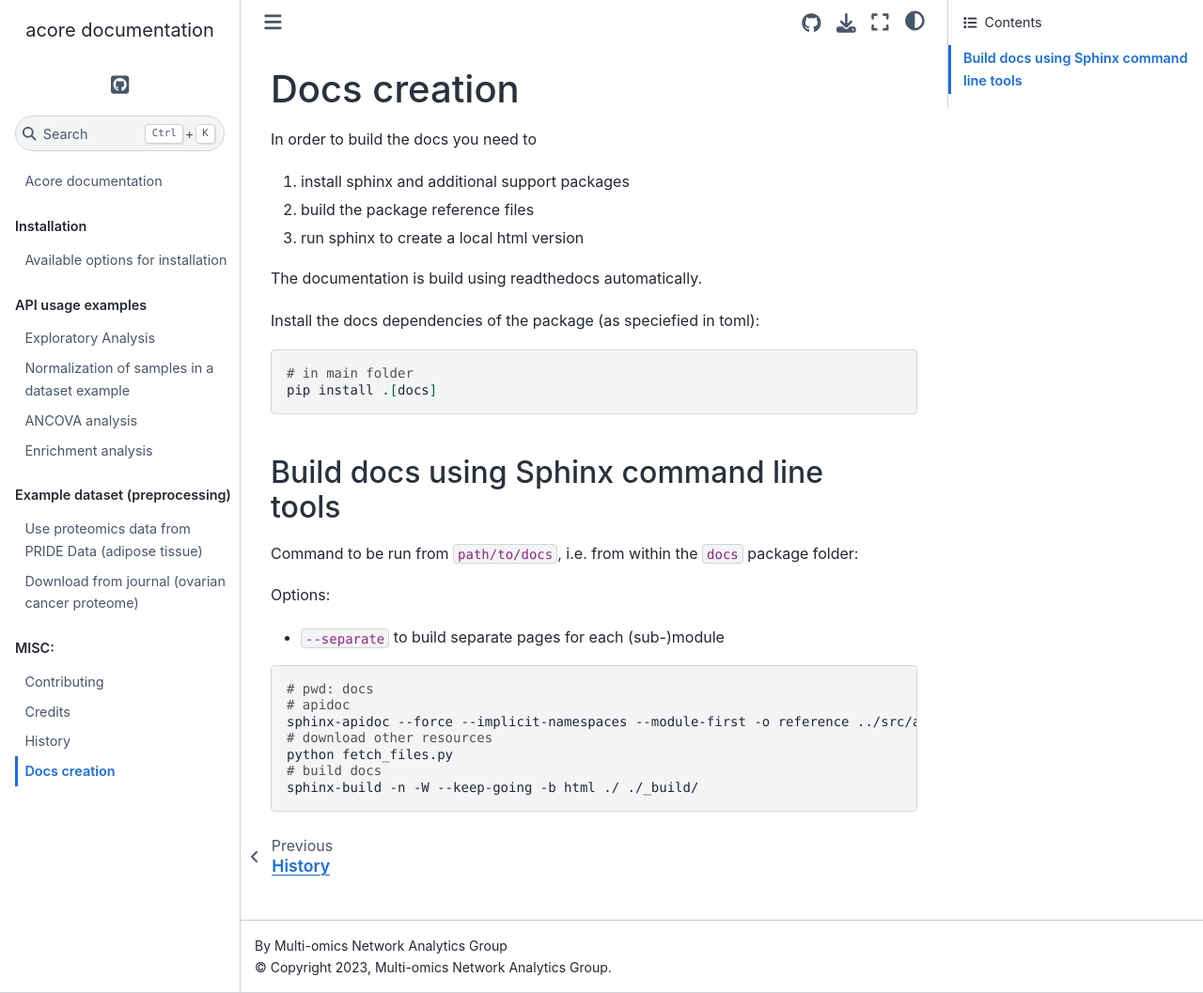
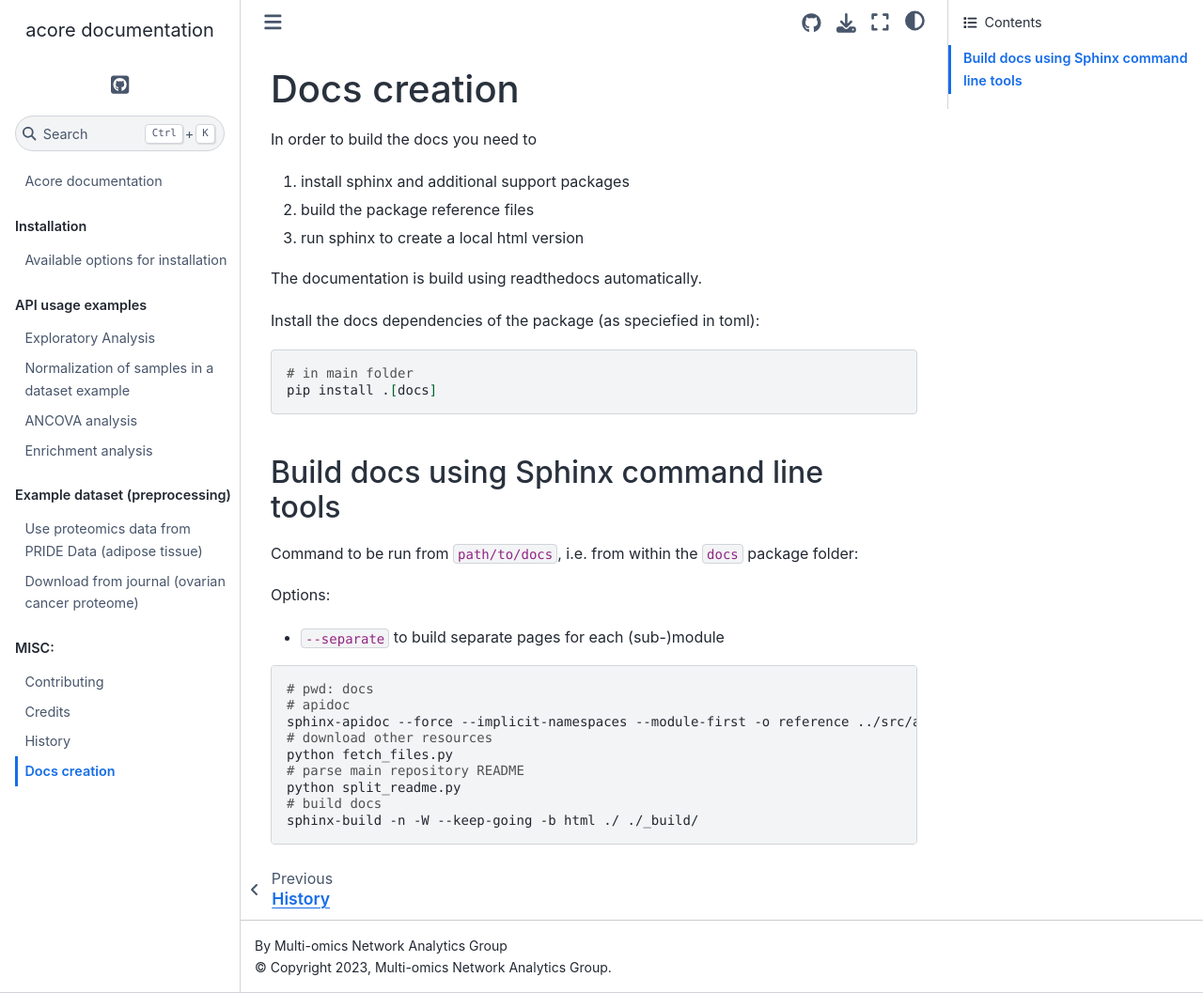
Before and after one commit to Multiomics-Analytics-Group/acore, a Sphinx documentation site: the page built from docs/README.md, in a window 1280 px wide and 1057 px high. Shown: the whole window at 94% size. Built offline with Sphinx 7.4.7 and the Sphinx Book theme 1.1.4, drawn with Linux system fonts in a browser that asks for light colours; pages that are not in the unit, such as notebooks, are missing from menus; a script that is not in the unit is left out; the version number could not be read and is left out.

Commit message:
:memo: add splitting of README to documentation

````diff
--- a/docs/README.md
+++ b/docs/README.md
@@ -29,6 +29,8 @@ Options:
 sphinx-apidoc --force --implicit-namespaces --module-first -o reference ../src/acore
 # download other resources
 python fetch_files.py
+# parse main repository README
+python split_readme.py
 # build docs
 sphinx-build -n -W --keep-going -b html ./ ./_build/
 ```
````
